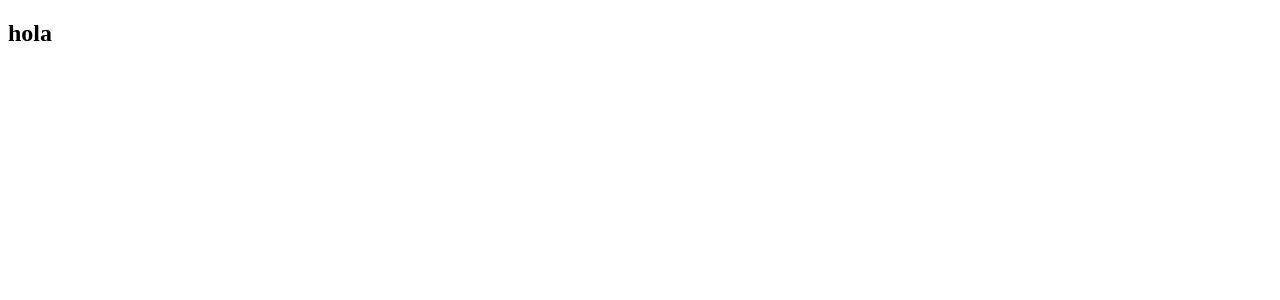
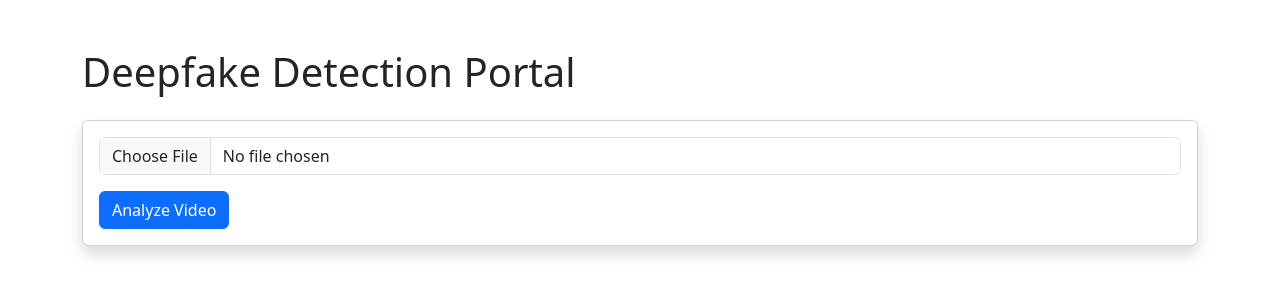
Before and after one commit to Eduardo-J-Morales/Books-Management-API, a Flask app: page / in a window 1280 px wide. Before the commit the part shown is almost empty. Shown: the top 300 px of the page. Run offline with Flask 3, Linux system fonts and the light colour scheme.

Commit message:
Updates on index.html

```diff
--- a/app.py
+++ b/app.py
@@ -1,10 +1,13 @@
 from flask import Flask, request, render_template, request, redirect, url_for, flash
 
 app = Flask(__name__)
+
 
 @app.route('/')
 def home():
     return render_template('index.html')
 
+
+
 if __name__ == '__main__':
     app.run(debug=True)
--- a/templates/index.html
+++ b/templates/index.html
@@ -3,9 +3,26 @@
 <head>
     <meta charset="UTF-8">
     <meta name="viewport" content="width=device-width, initial-scale=1.0">
-    <title></title>
+    <link rel="icon" type="image/svg+xml" href="https://avatars.githubusercontent.com/u/169423185?v=4" />
+    <link href="https://cdn.jsdelivr.net/npm/bootstrap@5.3.0/dist/css/bootstrap.min.css" rel="stylesheet">
+    <title> Deepfake Detection Portal </title>
 </head>
 <body>
-    <h2>hola</h2>
+    <div class="container mt-5">
+        <h1 class="mb-4">Deepfake Detection Portal</h1>
+
+        <div class="card shadow">
+            <div class="card-body">
+                <form action="/analyze" enctype="multipart/form-data" method="post">
+                    <div class="mb-3">
+                        <input  class="form-control" type="file" name="file" accept="video/*" required>
+
+                    </div>
+
+                    <button type="submit" class="btn btn-primary">Analyze Video</button>
+                </form>
+            </div>
+        </div>
+    </div>
 </body>
 </html>
```
